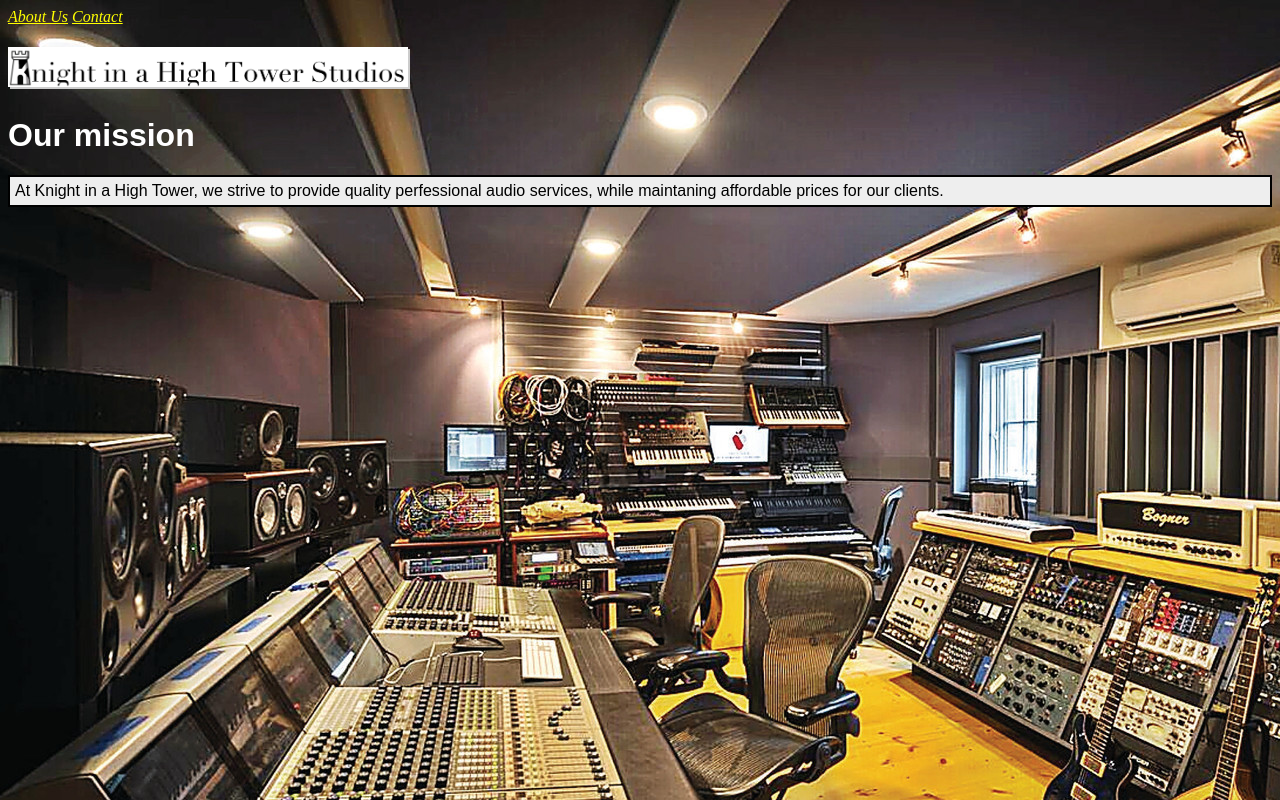
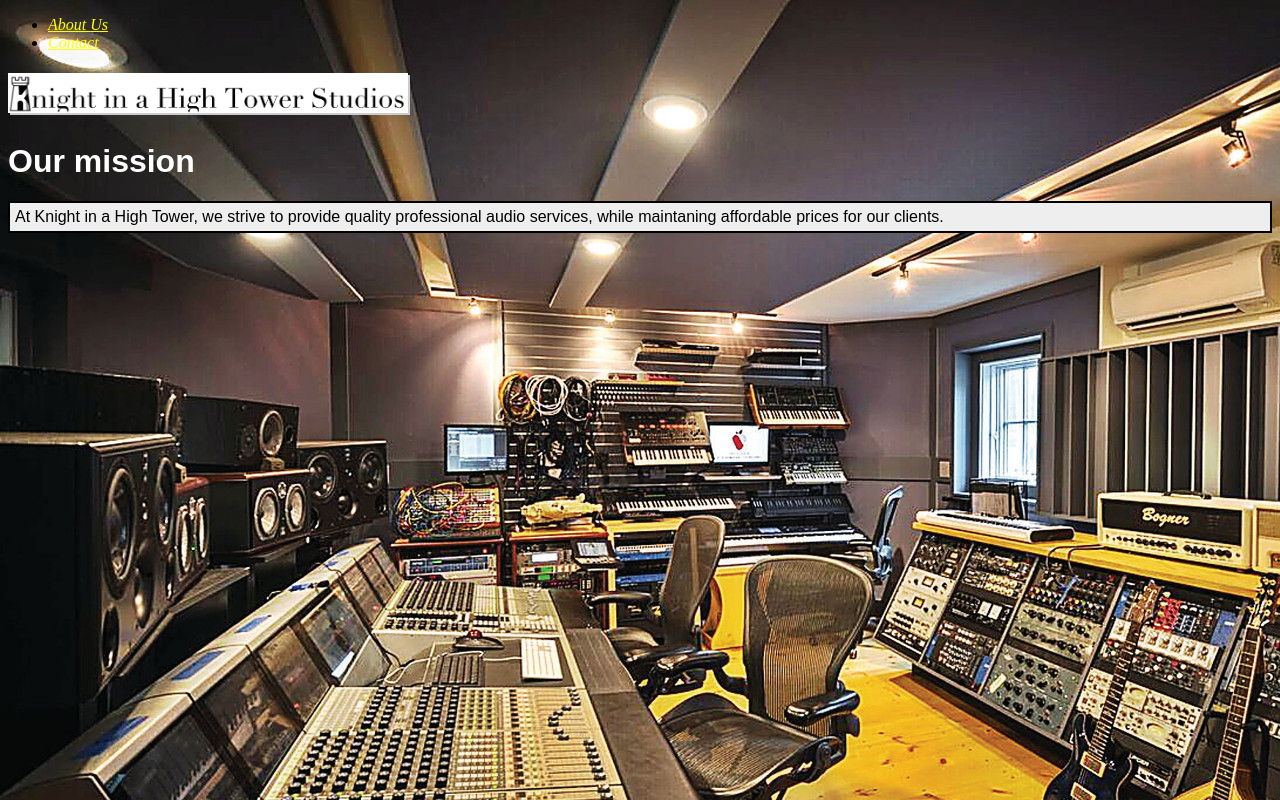
Before and after one commit to zknight0/assignment3, a plain HTML site: page index.html in a window 1280 px wide. Drawn offline with Linux system fonts and the light colour scheme.

Commit message:
added header

```diff
--- a/css/styles.css
+++ b/css/styles.css
@@ -10,7 +10,6 @@ a {
 h1 {
     font-family: sans-serif ;
 }
-
 
 .sans {
     font-family: sans-serif;
--- a/index.html
+++ b/index.html
@@ -17,14 +17,19 @@
 
     <body>
 
-        <a href="about%20us.html">About Us</a>
-        <a href="contact.html">Contact</a>
-
-        <h1><img alt="full company logo" src="images/full%20logo.jpg" height="40"></h1>
+        <header>
+            <nav>
+                <ul>
+                    <li><a href="about%20us.html">About Us</a></li>
+                    <li><a href="contact.html">Contact</a></li>
+                </ul>
+            </nav>
+              <h1><img alt="full company logo" src="images/full%20logo.jpg" height="40"></h1>
+        </header>
 
          <h1 style="color: white">Our mission</h1>
 
-        <p class="sans" id="border">At Knight in a High Tower, we strive to provide quality perfessional audio services, while maintaning affordable prices for our clients.</p>
+        <p class="sans" id="border">At Knight in a High Tower, we strive to provide quality professional audio services, while maintaning affordable prices for our clients.</p>
 
     </body>
 
```
